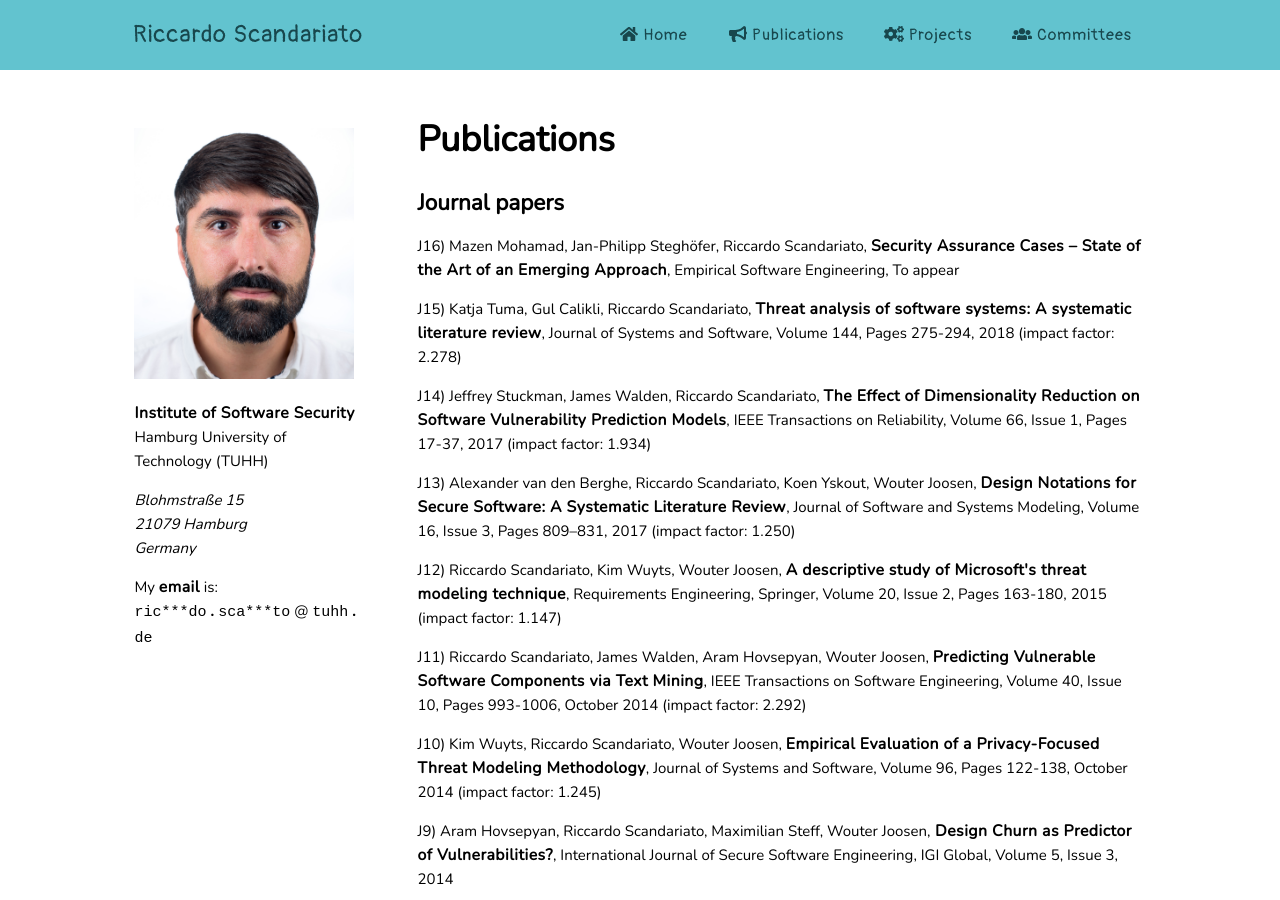
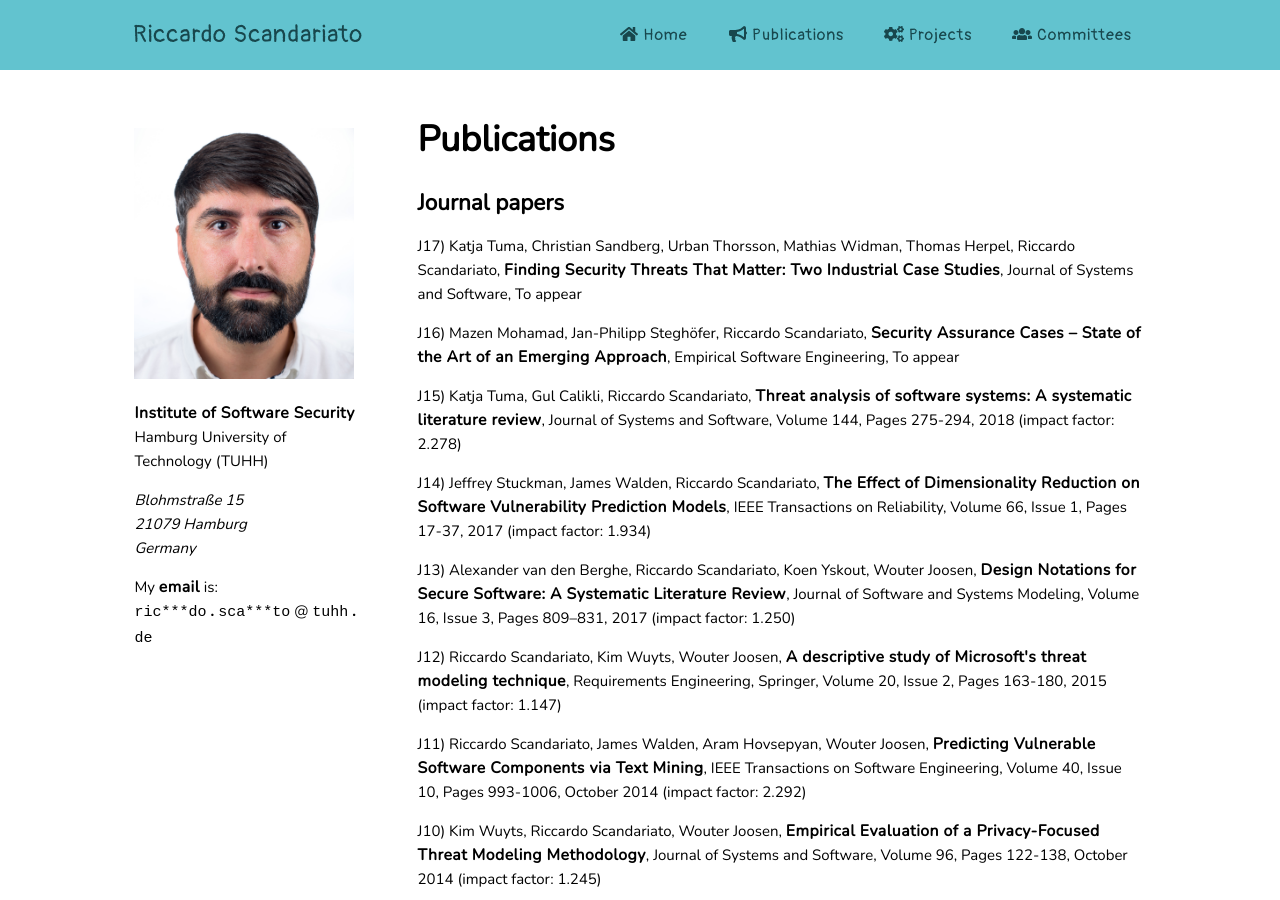
Before and after one commit to riccardoscandariato/riccardoscandariato.github.io, a Jekyll site: the page built from pubs.md, in a window 1280 px wide and 900 px high. Built offline with Jekyll 4.4.1, drawn with Linux system fonts in a browser that asks for light colours.

Commit message:
more papers

```diff
--- a/pubs.md
+++ b/pubs.md
@@ -5,6 +5,8 @@ title: Publications
 ---
 
 <h2>Journal papers</h2>
+
+<p>J17) Katja Tuma, Christian Sandberg, Urban Thorsson, Mathias Widman, Thomas Herpel, Riccardo Scandariato, <strong>Finding Security Threats That Matter: Two Industrial Case Studies</strong>, Journal of Systems and Software, To appear</p>
 
 <p>J16) Mazen Mohamad, Jan-Philipp Stegh&ouml;fer, Riccardo Scandariato, <strong>Security Assurance Cases – State of the Art of an Emerging Approach</strong>, Empirical Software Engineering, To appear</p>
 
```
